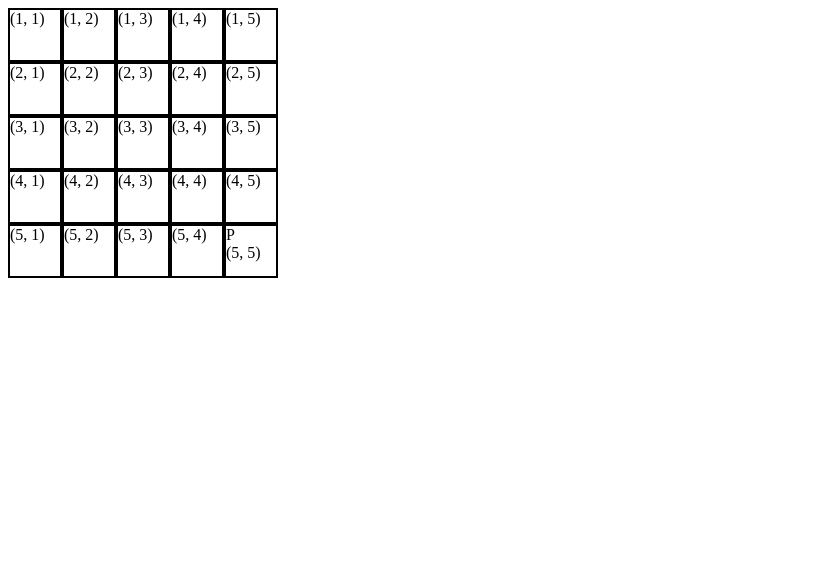
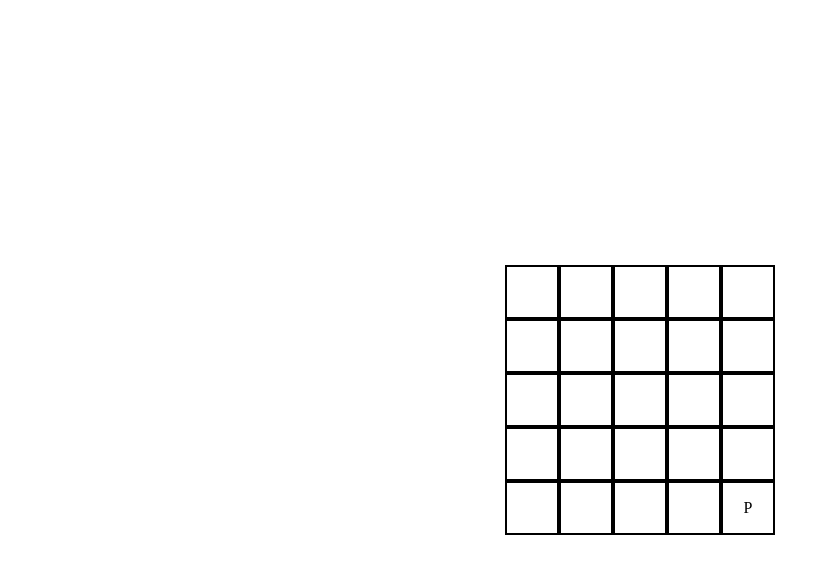
Before and after one commit to BanaCubed/Yet-Another-Assessment, a Vue app: page / in a window 1280 px wide. Shown: the top 574 px of the page, without its empty margins (0-830 px from the left). Built offline with nearby package versions, Linux system fonts and the light colour scheme.

Commit message:
feat: how to center a div

```diff
--- a/src/App.vue
+++ b/src/App.vue
@@ -4,7 +4,14 @@
 </script>
 
 <template>
-	<LevelBoard :state="game.boardState" />
+	<LevelBoard :state="game.boardState" id="game-board" />
 </template>
 
-<style scoped></style>
+<style lang="css" scoped>
+#game-board {
+	position: absolute;
+	top: 50%;
+	left: 50%;
+	translate: -50% -50%;
+}
+</style>
--- a/src/components/BoardCell.vue
+++ b/src/components/BoardCell.vue
@@ -1,10 +1,12 @@
 <script setup lang="tsx">
-import Entity from '@/scripts/entities/entity';
+import type { CoordinatePair } from '@/scripts/abstract';
+import Entity, { entityFallbackRenderer } from '@/scripts/entities/entity';
 import { computed, type ComputedRef } from 'vue';
 import type { JSX } from 'vue/jsx-runtime';
 
 const props = defineProps<{
 	entities: Entity[];
+	location: CoordinatePair;
 }>();
 
 const renderers: ComputedRef<Array<(() => JSX.Element) | null>> = computed(() => {
@@ -12,16 +14,22 @@
 	for (let i = 0; i < props.entities.length; i++) {
 		const entity = props.entities[i];
 
-		array.push(entity?.render ?? null);
+		array.push(entity?.render ?? entityFallbackRenderer);
 	}
 	return array;
 });
 </script>
 
 <template>
-	<div v-for="Renderer in renderers">
-		<component :is="Renderer" />
-	</div>
+	<component v-for="Renderer in renderers" :is="Renderer" class="entity-render" />
 </template>
 
-<style lang="css" scoped></style>
+<style lang="css" scoped>
+.entity-render {
+	position: absolute;
+	top: 50%;
+	left: 50%;
+	display: block;
+	translate: -50% -50%;
+}
+</style>
--- a/src/components/LevelBoard.vue
+++ b/src/components/LevelBoard.vue
@@ -16,8 +16,10 @@
 		<div class="board-row" v-for="row in state.size.x">
 			<div class="board-cell" v-for="col in state.size.y">
 				<div class="cell-content">
-					<BoardCell :entities="state.gatherEntitiesOnTile({ x: row, y: col })" />
-					({{ row }}, {{ col }})
+					<BoardCell
+						:entities="state.gatherEntitiesOnTile({ x: row, y: col })"
+						:location="{ x: row, y: col }"
+					/>
 				</div>
 			</div>
 		</div>
@@ -40,4 +42,11 @@
 	width: 50px;
 	height: 50px;
 }
+
+.cell-content {
+	position: relative;
+	display: block;
+	width: 100%;
+	height: 100%;
+}
 </style>
--- a/src/scripts/entities/entity.tsx
+++ b/src/scripts/entities/entity.tsx
@@ -41,3 +41,5 @@
 		}
 	}
 }
+
+export const entityFallbackRenderer: () => JSX.Element = () => <div>???</div>;
--- a/src/scripts/entities/player.tsx
+++ b/src/scripts/entities/player.tsx
@@ -10,6 +10,6 @@
 		super(coordinates);
 		this.entityType = EntityTypes.Player;
 
-		this.render = () => <>P</>;
+		this.render = () => <div>P</div>;
 	}
 }
```
